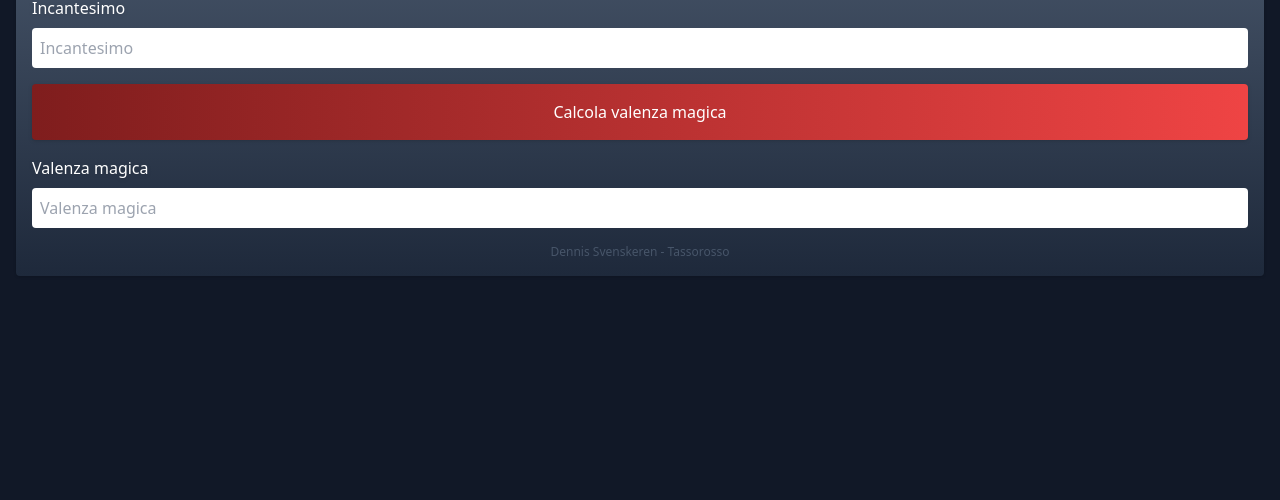
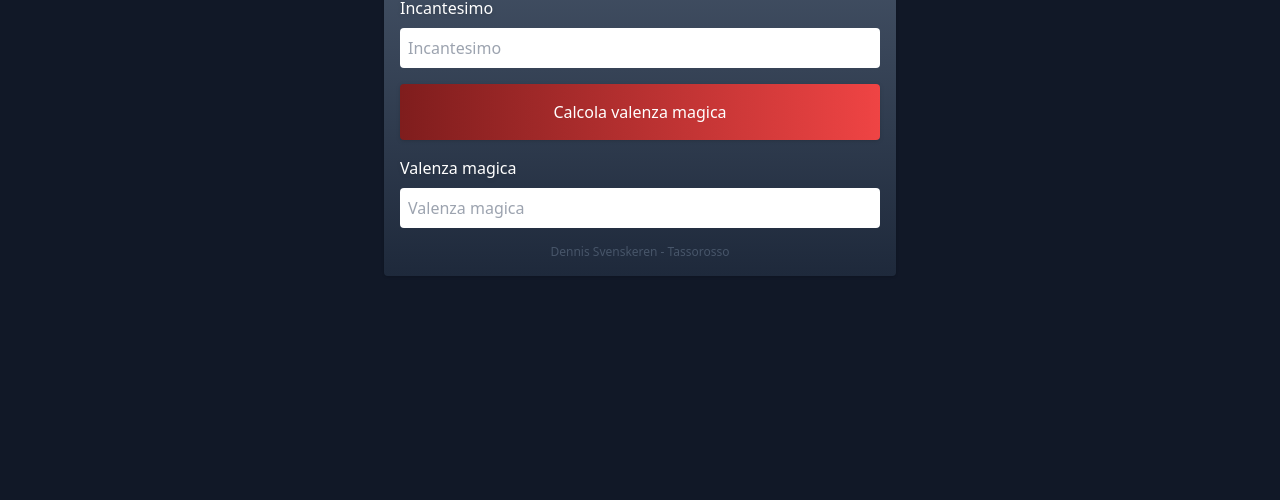
Before and after one commit to PerroniClaudio/aritmanzia, a plain HTML site: page index.html in a window 1280 px wide. Shown: the part 300-800 px from the top of the page. Drawn offline with nearby package versions, Linux system fonts and the light colour scheme.

Commit message:
dimensione massima

```diff
--- a/index.html
+++ b/index.html
@@ -96,7 +96,8 @@
 
 <body class="subpixel-antialiased bg-gray-900">
     <section class="container mx-auto flex flex-col items-center lg:justify-center h-screen p-4">
-        <div class="bg-gradient-to-b from-slate-600 to-slate-800 shadow rounded p-4 my-4 flex flex-col gap-4 w-full">
+        <div
+            class="bg-gradient-to-b from-slate-600 to-slate-800 shadow rounded p-4 my-4 flex flex-col gap-4 w-full lg:max-w-[40vw]">
             <h1 class="text-4xl text-white font-bold drop-shadow">Calcolo valenza</h1>
 
             <div class="flex flex-col gap-2">
```
